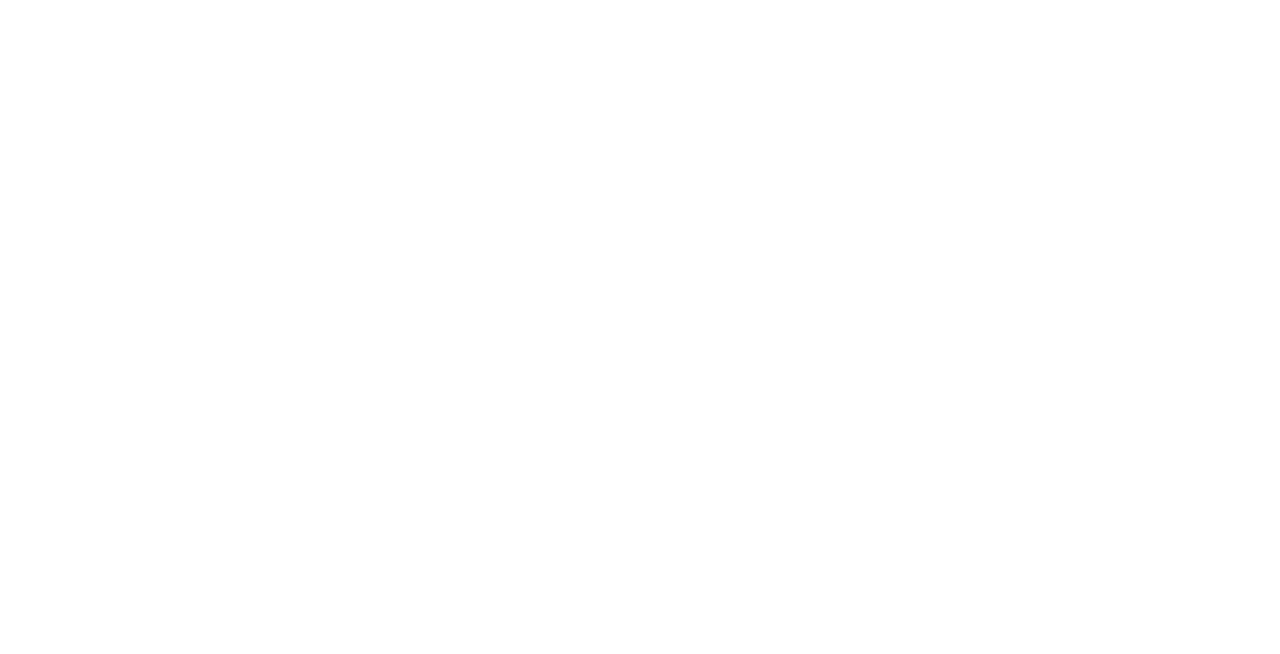
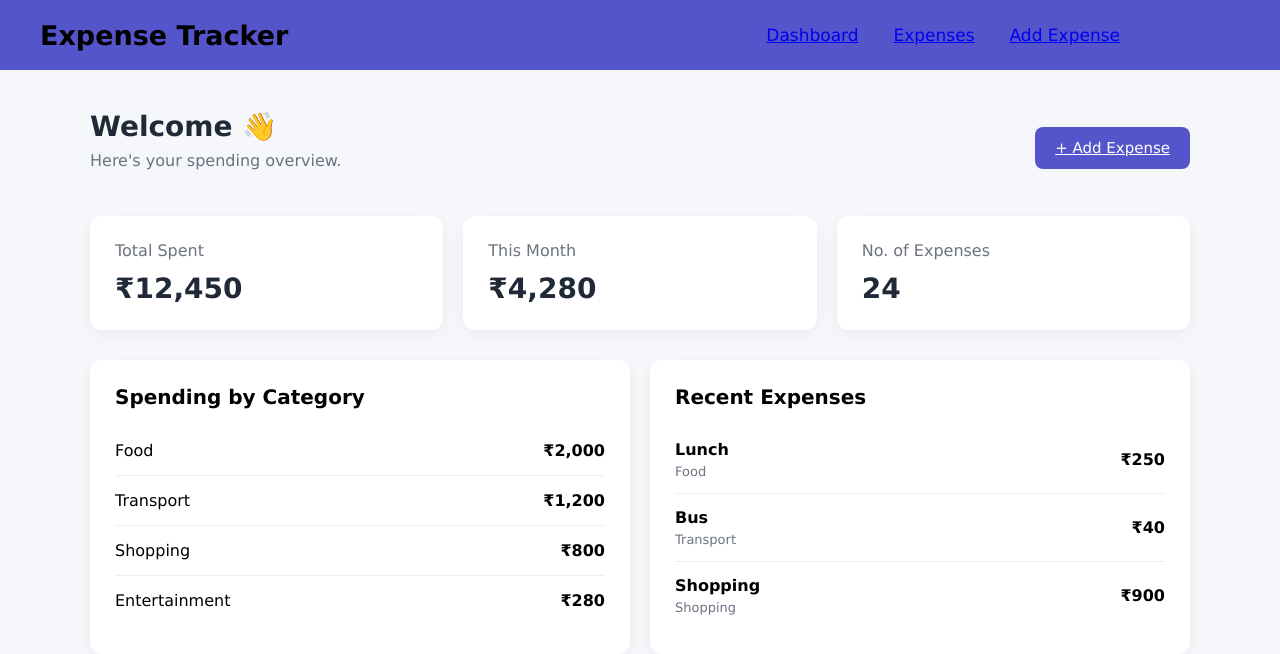
Before and after one commit to Madhurashastry14/ExpenseTracker, a React app in the folder frontend/: page /dashboard in a window 1280 px wide. Shown: the top 654 px of the page. Built offline with nearby package versions, Linux system fonts and the light colour scheme; the HTML template or start-up script is replaced by a standard one.

Commit message:
add dashboard

```diff
--- a/frontend/src/App.css
+++ b/frontend/src/App.css
@@ -41,7 +41,12 @@
 
 .expense-form {
   width: 700px;
-  margin: 30px;
+  margin: auto;
+}
+
+.section {
+  width: 100%;
+  margin-bottom: 20px;
 }
 
 .expense-form h2 {
@@ -64,7 +69,7 @@
 }
 
 .add-expense {
-  margin-left: 200px;
+  margin-left: 250px;
   padding: 10px 20px;
 }
 
@@ -175,3 +180,133 @@
 .register-card p {
   margin-top: 30px;
 }
+
+/* Dashboard */
+
+.dashboard-container {
+  min-height: calc(100vh - 70px);
+  padding: 40px;
+  background-color: #f5f7fb;
+}
+
+.dashboard-header {
+  max-width: 1100px;
+  margin: 0 auto 30px;
+  display: flex;
+  justify-content: space-between;
+  align-items: center;
+}
+
+.dashboard-header h1 {
+  margin: 0;
+  font-size: 28px;
+  color: #1f2937;
+}
+
+.dashboard-header p {
+  margin-top: 8px;
+  color: #6b7280;
+}
+
+.add-expense-btn {
+  padding: 12px 20px;
+  border: none;
+  border-radius: 8px;
+  background-color: #5555cb;
+  color: white;
+  cursor: pointer;
+  font-size: 15px;
+}
+
+.add-expense-btn:hover {
+  background-color: #4141a8;
+}
+
+/* Summary Cards */
+
+.summary-cards {
+  max-width: 1100px;
+  margin: 0 auto 30px;
+  display: grid;
+  grid-template-columns: repeat(3, 1fr);
+  gap: 20px;
+}
+
+.summary-card {
+  background-color: white;
+  padding: 25px;
+  border-radius: 12px;
+  box-shadow: 0 4px 15px rgba(0, 0, 0, 0.05);
+}
+
+.summary-card p {
+  margin: 0;
+  color: #6b7280;
+}
+
+.summary-card h2 {
+  margin: 12px 0 0;
+  font-size: 28px;
+  color: #1f2937;
+}
+
+/* Bottom Section */
+
+.dashboard-content {
+  max-width: 1100px;
+  margin: auto;
+  display: grid;
+  grid-template-columns: 1fr 1fr;
+  gap: 20px;
+}
+
+.category-card,
+.recent-card {
+  background-color: white;
+  padding: 25px;
+  border-radius: 12px;
+  box-shadow: 0 4px 15px rgba(0, 0, 0, 0.05);
+}
+
+.category-card h2,
+.recent-card h2 {
+  margin-top: 0;
+  font-size: 20px;
+}
+
+/* Category */
+
+.category-row {
+  display: flex;
+  justify-content: space-between;
+  padding: 15px 0;
+  border-bottom: 1px solid #eee;
+}
+
+.category-row:last-child {
+  border-bottom: none;
+}
+
+/* Recent Expenses */
+
+.expense-row {
+  display: flex;
+  justify-content: space-between;
+  align-items: center;
+  padding: 14px 0;
+  border-bottom: 1px solid #eee;
+}
+
+.expense-row:last-child {
+  border-bottom: none;
+}
+
+.expense-row p {
+  margin: 5px 0 0;
+  font-size: 13px;
+  color: #6b7280;
+}
+
+.expense-row > span {
+  font-weight: 600;
+}
--- a/frontend/src/App.jsx
+++ b/frontend/src/App.jsx
@@ -1,8 +1,6 @@
 import { BrowserRouter, Routes, Route } from "react-router-dom";
 
-import Navbar from "./components/navbar";
-import ExpenseForm from "./components/expenseform";
-import ExpenseList from "./components/expenselist";
+import AddExpense from "./pages/addexpense";
 import Login from "./pages/login";
 import Register from "./pages/register";
 import Dashboard from "./pages/dashboard";
@@ -14,6 +12,7 @@
         <Route path="/login" element={<Login />} />
         <Route path="/register" element={<Register />} />
         <Route path="/dashboard" element={<Dashboard />} />
+        <Route path="/add-expense" element={<AddExpense />} />
       </Routes>
     </BrowserRouter>
   );
--- a/frontend/src/components/expenseform.jsx
+++ b/frontend/src/components/expenseform.jsx
@@ -8,7 +8,6 @@
   function handleSubmit(event) {
     event.preventDefault();
     const expense = { amount, category, description, date };
-    console.log(expense);
   }
   return (
     <form className="expense-form" onSubmit={handleSubmit}>
--- a/frontend/src/components/navbar.jsx
+++ b/frontend/src/components/navbar.jsx
@@ -1,12 +1,14 @@
+import { Link } from "react-router-dom";
+
 function Navbar() {
   return (
     <nav className="navbar">
       <h2>Expense Tracker</h2>
 
       <div className="navbar-links">
-        <button>Dashboard</button>
-        <button>Expenses</button>
-        <button>Add Expense</button>
+        <Link to="/dashboard">Dashboard</Link>
+        <Link to="/expenses">Expenses</Link>
+        <Link to="/add-expense">Add Expense</Link>
       </div>
     </nav>
   );
--- /dev/null
+++ b/frontend/src/pages/addexpense.jsx
@@ -0,0 +1,12 @@
+import ExpenseForm from "../components/expenseform";
+import Navbar from "../components/navbar";
+function AddExpense() {
+  return (
+    <div>
+      <Navbar />
+      <ExpenseForm />
+    </div>
+  );
+}
+
+export default AddExpense;
--- a/frontend/src/pages/dashboard.jsx
+++ b/frontend/src/pages/dashboard.jsx
@@ -1,2 +1,93 @@
-function Dashboard() {}
+import { Link } from "react-router-dom";
+import Navbar from "../components/navbar";
+function Dashboard() {
+  return (
+    <>
+      <Navbar />
+      <div className="dashboard-container">
+        <div className="dashboard-header">
+          <div>
+            <h1>Welcome 👋</h1>
+            <p>Here's your spending overview.</p>
+          </div>
+          <Link to="/add-expense" className="add-expense-btn">
+            + Add Expense
+          </Link>
+        </div>
+
+        <div className="summary-cards">
+          <div className="summary-card">
+            <p>Total Spent</p>
+            <h2>₹12,450</h2>
+          </div>
+
+          <div className="summary-card">
+            <p>This Month</p>
+            <h2>₹4,280</h2>
+          </div>
+
+          <div className="summary-card">
+            <p>No. of Expenses</p>
+            <h2>24</h2>
+          </div>
+        </div>
+
+        <div className="dashboard-content">
+          <div className="category-card">
+            <h2>Spending by Category</h2>
+
+            <div className="category-row">
+              <span>Food</span>
+              <strong>₹2,000</strong>
+            </div>
+
+            <div className="category-row">
+              <span>Transport</span>
+              <strong>₹1,200</strong>
+            </div>
+
+            <div className="category-row">
+              <span>Shopping</span>
+              <strong>₹800</strong>
+            </div>
+
+            <div className="category-row">
+              <span>Entertainment</span>
+              <strong>₹280</strong>
+            </div>
+          </div>
+
+          <div className="recent-card">
+            <h2>Recent Expenses</h2>
+
+            <div className="expense-row">
+              <div>
+                <strong>Lunch</strong>
+                <p>Food</p>
+              </div>
+              <span>₹250</span>
+            </div>
+
+            <div className="expense-row">
+              <div>
+                <strong>Bus</strong>
+                <p>Transport</p>
+              </div>
+              <span>₹40</span>
+            </div>
+
+            <div className="expense-row">
+              <div>
+                <strong>Shopping</strong>
+                <p>Shopping</p>
+              </div>
+              <span>₹900</span>
+            </div>
+          </div>
+        </div>
+      </div>
+    </>
+  );
+}
+
 export default Dashboard;
```
